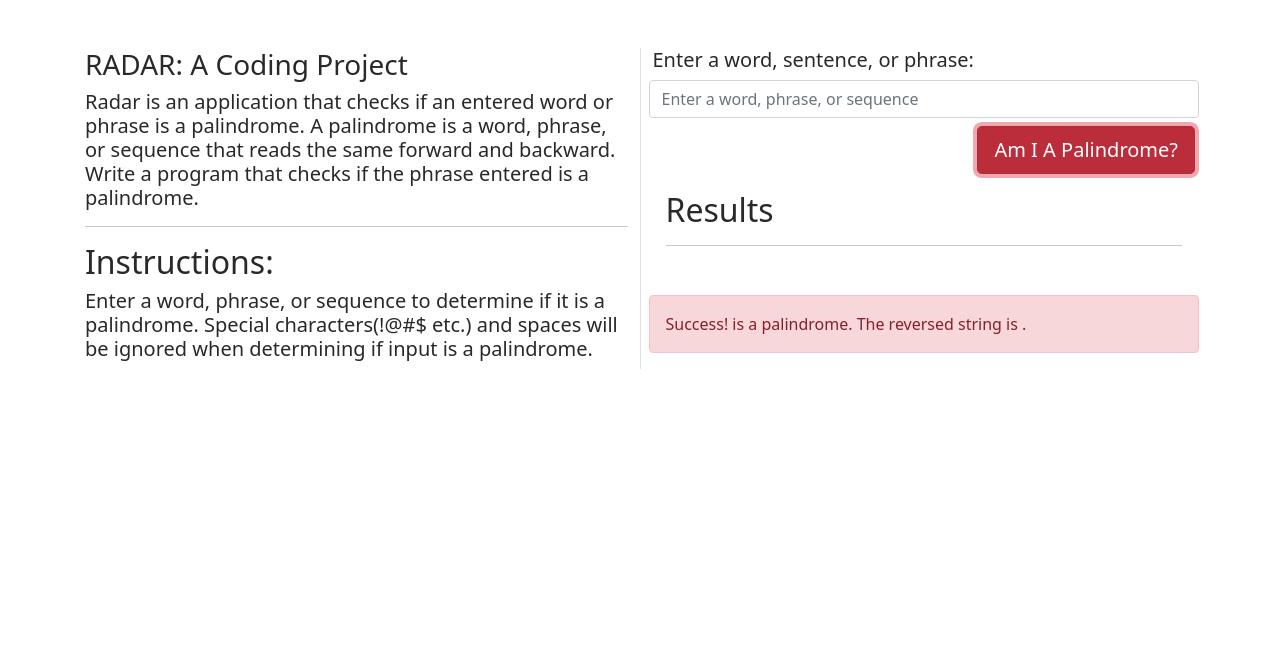
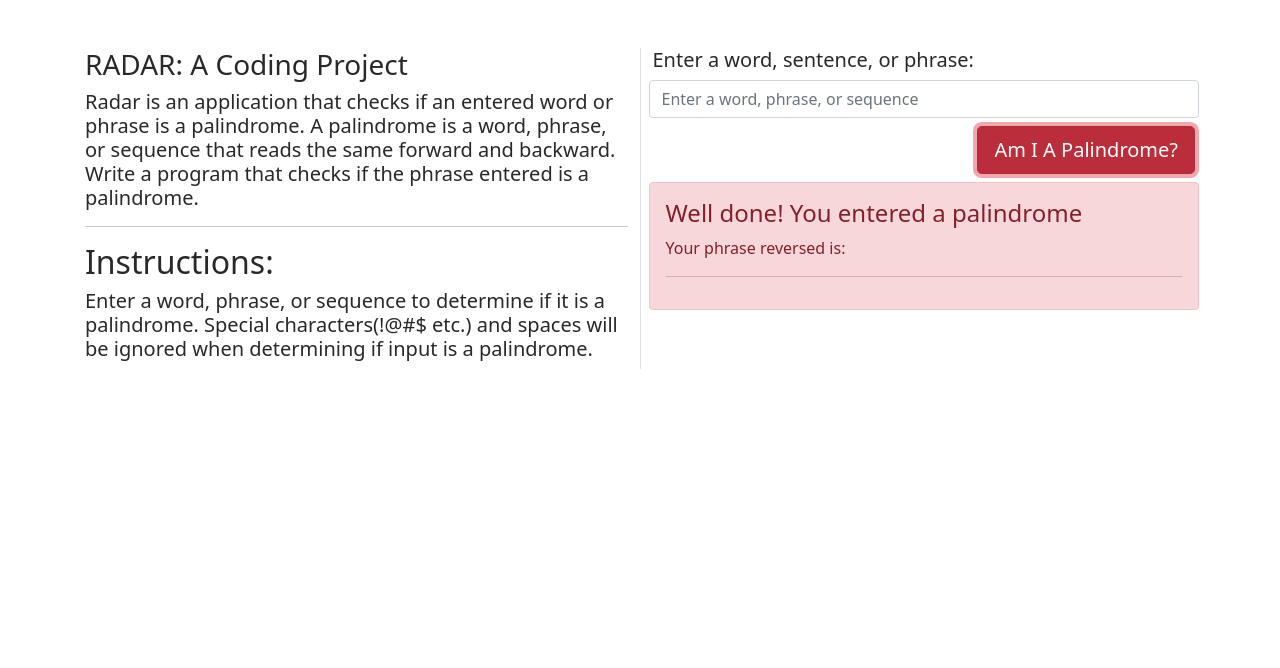
Before and after one commit to wellsejoshua/radarRevisited, a plain HTML site: page app.html in a window 1280 px wide. Both pictures are taken after a click on the button "Am I A Palindrome?". Shown: the part 60-728 px from the top of the page. Drawn offline with nearby package versions, Linux system fonts and the light colour scheme.

Commit message:
finished radar again

```diff
--- a/app.html
+++ b/app.html
@@ -71,17 +71,14 @@
                     <div class="row gx-2">
                         <input id="palindromeString" type="text" class="form-control" placeholder="Enter a word, phrase, or sequence" aria-label="Enter a word, phrase, or sequence">
                         <div class="col-12 mt-2 d-flex justify-content-end">
-                            <button type="button" id="btnSubmit" class="btn btn-danger btn-lg">Am I A Palindrome?</button>
+                            <button type="button" id="btnSubmit" class="btn btn-danger btn-lg mb-2">Am I A Palindrome?</button>
                         </div>
-                        <div class="alert invisible fade show" id="alert" role="alert">
-                            <h2 class="mb-0" id="h2Heading">
+                        <div class="alert alert-danger invisible fade show" id="alert" role="alert">
+                            <h4 class="alert-heading" id="alertHeader">
                                 <!--Insert heading here-->
-                            </h2>
-                            <hr>
-                        </div>
-                        <div class="alert alert-danger invisible fade show" id="para" role="alert">
-                            <p class="mb-0 mt-0" id="">
-                                <!--Insert text here-->
+                            </h4>
+                            <p class="mb-0" id="msg">
+                                <!--Insert Message here-->
                             </p>
                             <hr>
                         </div>
--- a/js/site.js
+++ b/js/site.js
@@ -1,61 +1,47 @@
 //Controller function
+//get values
 function getValues(){
+    // make sure alert is invisible
     document.getElementById("alert").classList.add("invisible");
-    document.getElementById("para").classList.add("invisible");
-    let strInput = document.getElementById("palindromeString").value;
-    let testString = removeSpecialChrAndSpaces(strInput);
-    let revString = reverseString(strInput);
-    let isPalindrome = compareStrings(strInput,revString);
-    displayString(revString, strInput, isPalindrome);
+    let palindromeString = document.getElementById("palindromeString").value;
+
+    //check for palindrome
+    let returnObj = checkForPalindrome(palindromeString);
+
+    //display message out to screen
+    displayMessage(returnObj);
 
 }
 
 
-//logic function
-function reverseString(strInput){
-
-    let revString = [];
-    for (let index = strInput.length - 1; index >= 0; index--) {
-        revString += strInput[index];
+//check if palindrome
+function checkForPalindrome(palindromeString){
+    //convert to lowercasee
+    palindromeString = palindromeString.toLowerCase();
+    //remove spaces and special characters
+    let regex = /[^a-z0-9]/gi;
+    palindromeString = palindromeString.replace(regex,"");
+    let revString =[];
+    let returnObj = {};
+    for (let index = palindromeString.length -1; index >= 0 ; index--) {
+        revString+= palindromeString[index];
+    }
+    if(revString == palindromeString){
+        returnObj.msg = "Well done! You entered a palindrome";
+    }
+    else{
+        returnObj.msg = "Sorry! You did not enter a palindrome"
     }
 
-    return revString;
-}
-
-
-
-//display/view function
-function displayString(revString, strInput, isPalindrome){
-
-
-    document.getElementById("h2Heading").innerHTML = "Results";
-    if (isPalindrome == "true") {
-        document.getElementById("para").innerHTML = `Success! ${strInput} is a palindrome. The reversed string is ${revString}.` ;
-    }
-    else{
-        document.getElementById("para").innerHTML = `${strInput} is Not a palindrome. The reversed string is ${revString}.` ;
-    }
-
-    document.getElementById("alert").classList.remove("invisible");
-    document.getElementById("para").classList.remove("invisible");
+    returnObj.reversed = revString;
+    return returnObj;
 
 
 }
 
-//function to remove special characters
-function removeSpecialChrAndSpaces(inputString){
-    let x = typeof(inputString);
-    let testString = "";
-    let specialChrArray = [" "]
-
-    return testString;
-
+//display message
+function displayMessage(returnObj){
+    document.getElementById("alertHeader").innerHTML = returnObj.msg;
+    document.getElementById("msg").innerHTML = `Your phrase reversed is: ${returnObj.reversed} `;
+    document.getElementById("alert").classList.remove("invisible");
 }
-
-function compareStrings(originalString, reversedString){
-    let isPalindrome = "false";
-    if (originalString == reversedString) {
-        isPalindrome = "true";
-    }
-    return isPalindrome;
-}
```
